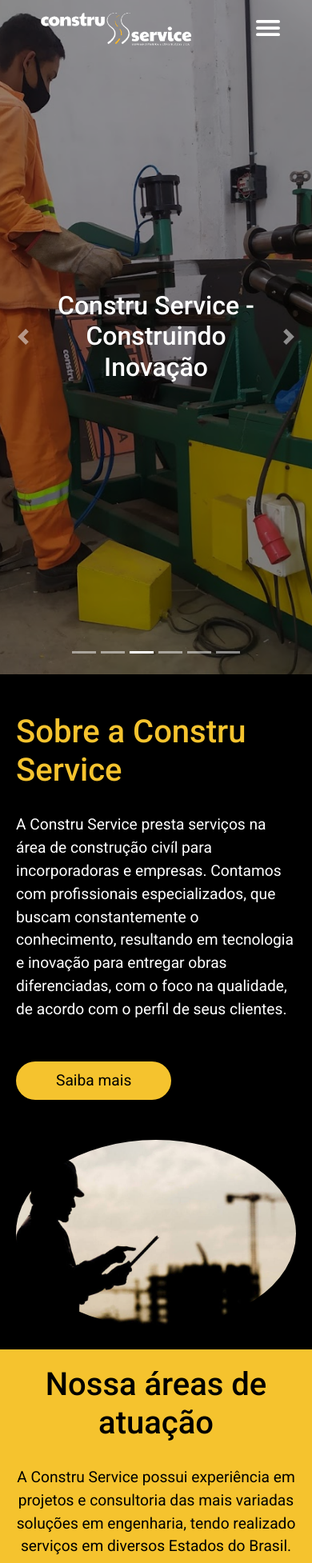
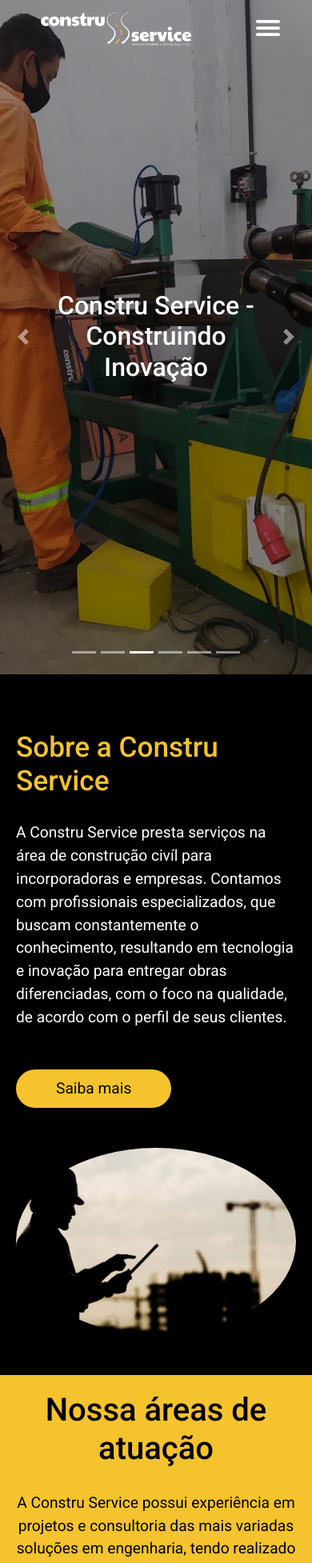
Before and after one commit to DjorgeSilva/construservice, a React (Create React App) app: page / in a window 390 px wide. Shown: the top 1954 px of the page at 80% size. Built offline with nearby package versions, Linux system fonts and the light colour scheme.

Commit message:
homepage coma parte de serviços finalizado - v.2 atualizado

```diff
--- a/src/components/About/style.js
+++ b/src/components/About/style.js
@@ -3,7 +3,7 @@
 
 export const Container = styled.div`
     width: 100%;
-    height: 100vh;
+    height: fit-content;
     padding: 50px 20px;
 
     display: flex;
@@ -11,7 +11,8 @@
     align-items: center;
     flex-direction: column;
 
-    @media (min-width: 950px){
+    @media (min-width: 992px){
+        height: 100vh;
         flex-direction: row;
     }
 
@@ -23,8 +24,9 @@
 
 
     h1{
-        font-size: clamp(2.5rem, 2.5vw, 4rem);
+        font-size: clamp(2.2rem, 2.5vw, 4rem);
         color: ${props=> props.theme.ternary_color};
+
     }
 
     p{
--- a/src/components/Servicos/style.js
+++ b/src/components/Servicos/style.js
@@ -55,7 +55,7 @@
 
             h1{
                 width: fit-content;
-                font-size: clamp(2rem, 2.5vw, 2rem);
+                font-size: clamp(1.5rem, 2.5vw, 2rem);
                 background:#F5C32E;
                 border-radius: 10px;
                 color: #000;
```
